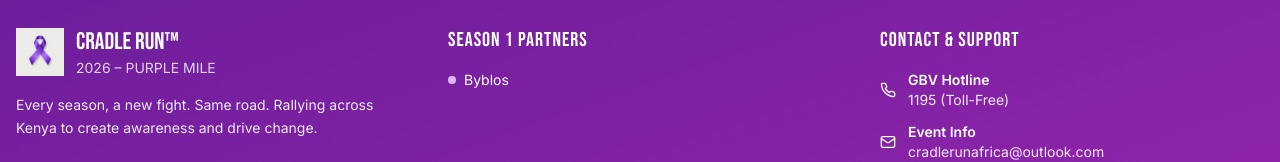
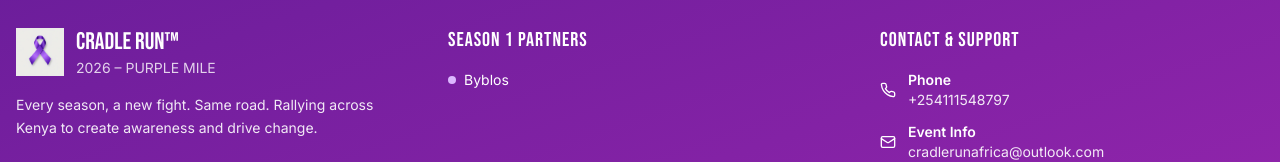
Before and after one commit to Mwvndva/cradlerun, a React (Vite) app: page / in a window 1280 px wide. Shown: the part 8238-8400 px from the top of the page. Built offline with nearby package versions, Linux system fonts and the light colour scheme; the HTML template or start-up script is replaced by a standard one.

Commit message:
updated contact

```diff
--- a/src/components/Footer.tsx
+++ b/src/components/Footer.tsx
@@ -38,8 +38,8 @@
               <li className="flex items-center gap-3">
                 <Phone className="w-4 h-4" />
                 <div>
-                  <div className="font-semibold">GBV Hotline</div>
-                  <a href="tel:1195" className="opacity-90 hover:opacity-100">1195 (Toll-Free)</a>
+                  <div className="font-semibold">Phone</div>
+                  <a href="tel:1195" className="opacity-90 hover:opacity-100">+254111548797</a>
                 </div>
               </li>
               <li className="flex items-center gap-3">
```
